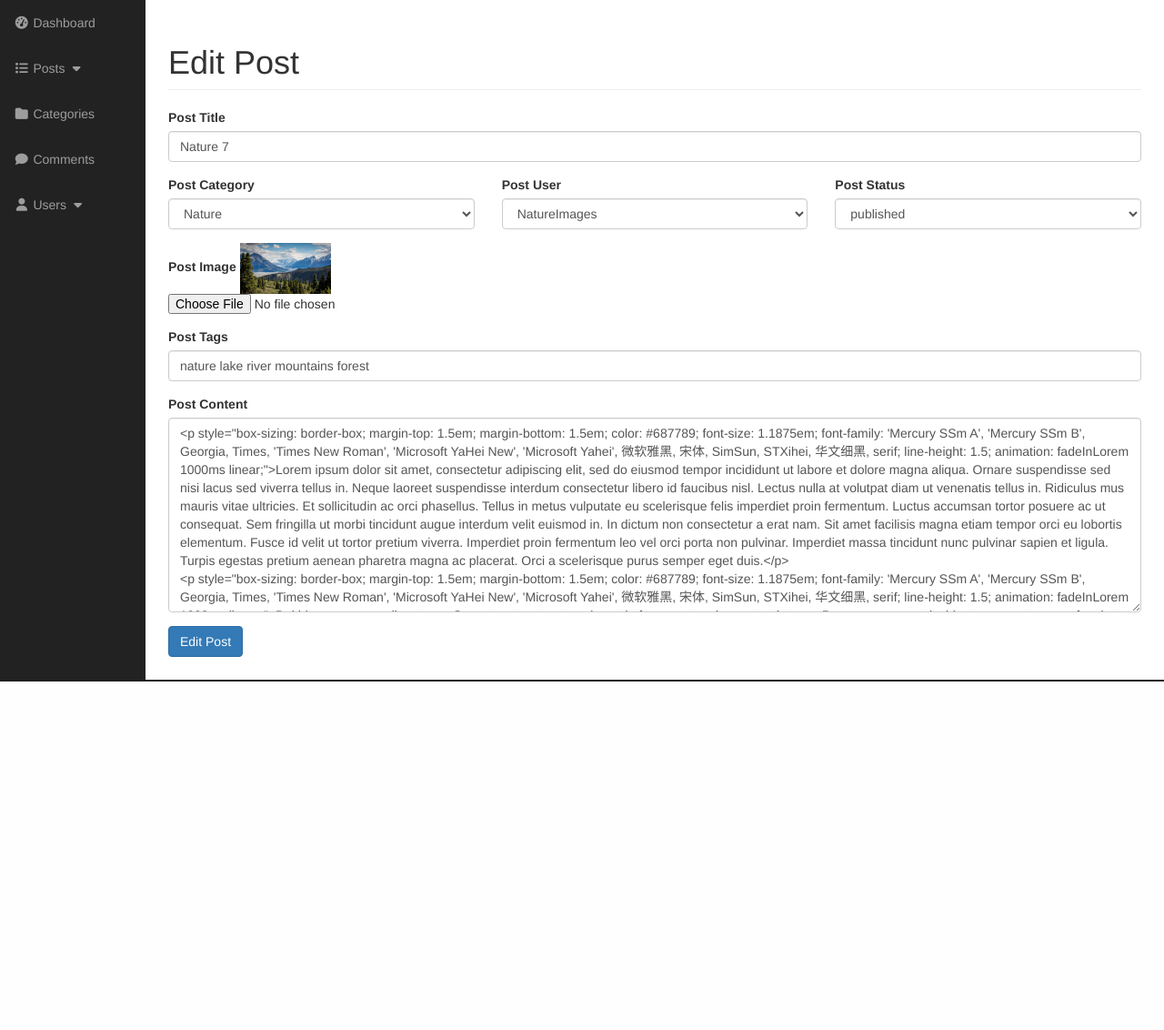
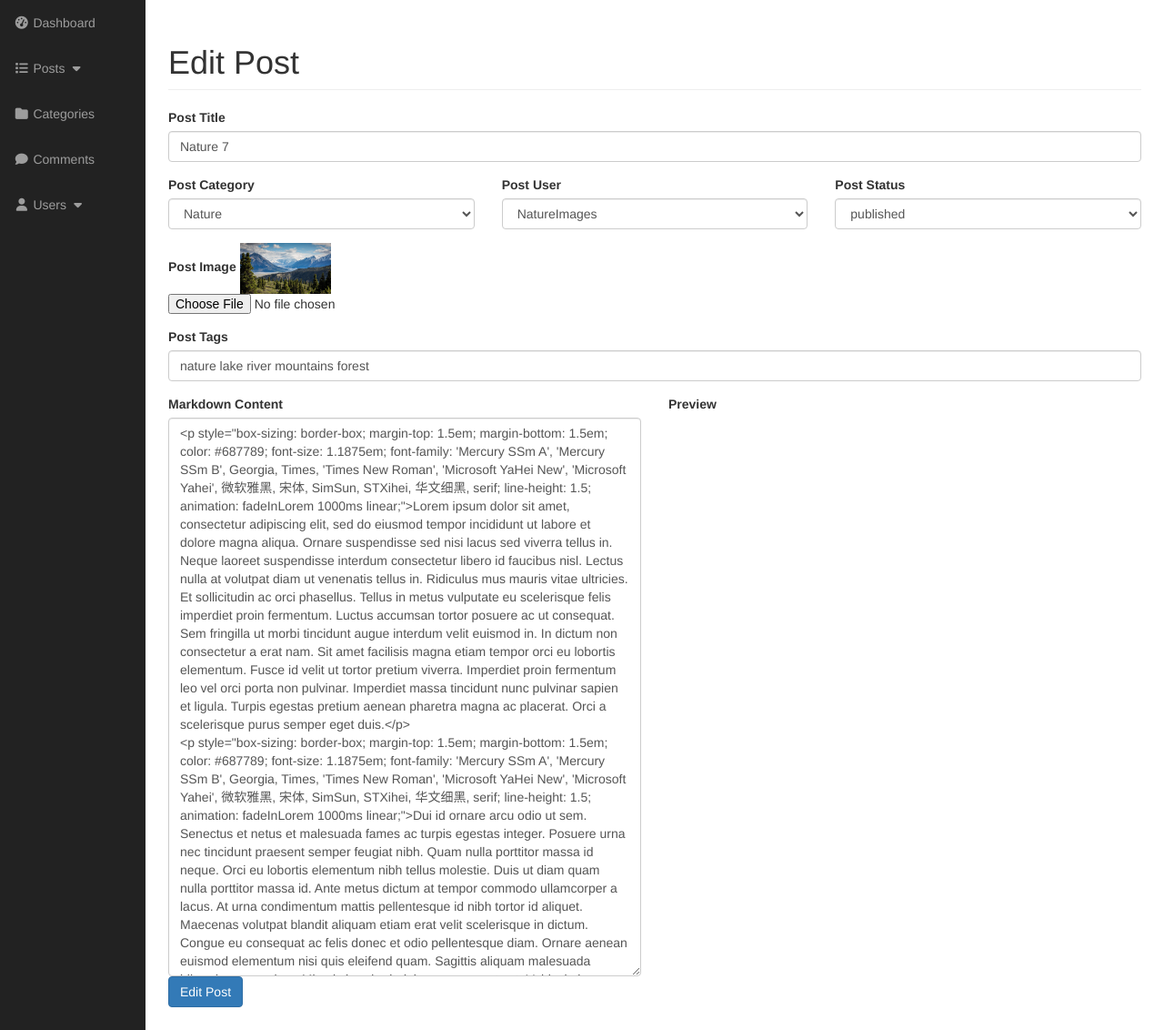
Before and after one commit to CechTech/php-guides_cms, a PHP site: page /admin/posts.php?source=edit_post&p_id=33 in a window 1280 px wide. Shown: the part 51-1183 px from the top of the page at 91% size. Before the commit the page ends 800 px from the top, so only its background shows below. Run offline with PHP 8.4, Linux system fonts and the light colour scheme; a user stored in the database is signed in; data comes from the database, SQL or seed files in the repository; some libraries are stand-ins or nearby versions.

Commit message:
Add markdown editor to edit_post

```diff
--- a/admin/includes/admin_footer.php
+++ b/admin/includes/admin_footer.php
@@ -1,5 +1,6 @@
     </div>
 	  <script src="js/scripts.js"></script>
     <script src="https://maxcdn.bootstrapcdn.com/bootstrap/3.3.7/js/bootstrap.min.js" integrity="sha384-Tc5IQib027qvyjSMfHjOMaLkfuWVxZxUPnCJA7l2mCWNIpG9mGCD8wGNIcPD7Txa" crossorigin="anonymous"></script>
+    <script src="../build/public/bundle.js"></script>
   </body>
 </html>
--- a/admin/includes/edit_post.php
+++ b/admin/includes/edit_post.php
@@ -138,10 +138,25 @@
 		<input value="<?php echo $post_tags; ?>" type="text" class="form-control" id="post_tags" name="post_tags">
 	</div>
 
-	<div class="form-group">
-		<label for="post_content">Post Content</label>
-		<textarea class="form-control" id="post_content" name="post_content" cols="30" rows="10"><?php echo str_replace('\r\n', '</br>', $post_content); ?></textarea>
-	</div>
+	<div class="row">
+    <div data-controller="markdown" class="form-group">
+      <div class="col-md-6">
+				<label for="post_content">Markdown Content</label>
+        <textarea
+					data-target="markdown.content"
+					data-action="keyup->markdown#render_markdown"
+					type="text"
+					class="form-control"
+					name="post_content"
+					id="post_content"
+					rows="30"><?php echo str_replace('\r\n', '&#013;&#010;', $post_content); ?></textarea>
+      </div>
+      <div class="col-md-6">
+				<label for="post_content">Preview</label>
+        <div data-target="markdown.output" class="preview"></div>
+      </div>
+    </div>
+  </div>
 
 	<div class="form-group">
 		<input class="btn btn-primary" type="submit" name="update_post" value="Edit Post">
```
Also changed, not shown: admin/includes/add_post.php (+20 -0 lines), index.php (+0 -11 lines).
